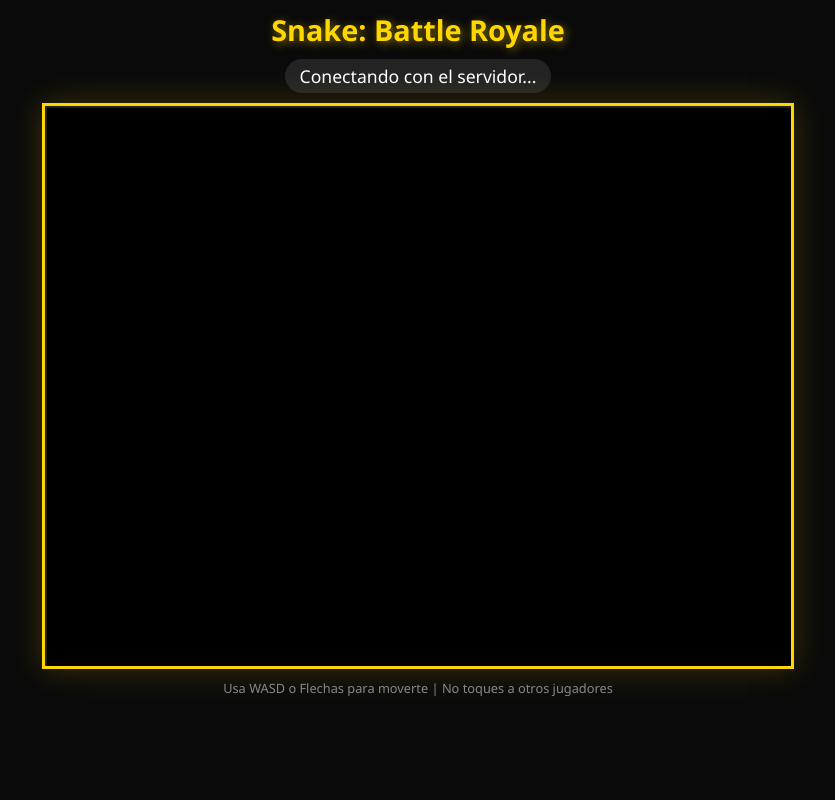
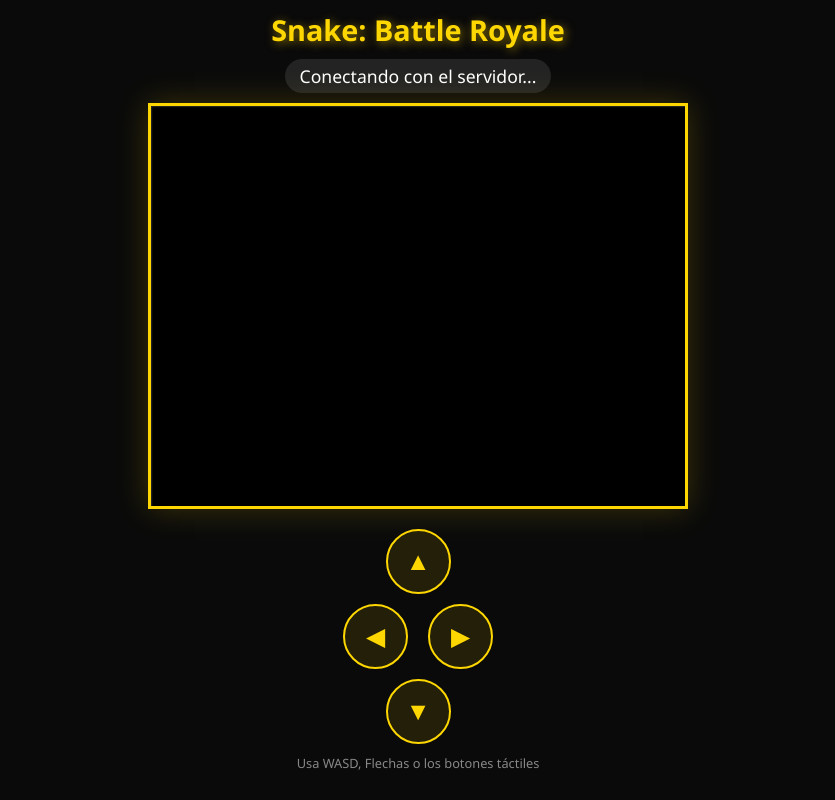
Before and after one commit to ern3sto1414-sys/Snake-MultiPlayer, a website: page public/index.html in a window 1280 px wide. Shown: the whole page, without its empty margins (222-1057 px from the left). Drawn offline with nearby package versions, Linux system fonts and the light colour scheme; no server answers.

Commit message:
Update index.html

```diff
--- a/public/index.html
+++ b/public/index.html
@@ -2,7 +2,7 @@
 <html lang="es">
 <head>
     <meta charset="UTF-8">
-    <meta name="viewport" content="width=device-width, initial-scale=1.0">
+    <meta name="viewport" content="width=device-width, initial-scale=1.0, maximum-scale=1.0, user-scalable=no">
     <title>Snake Multiplayer - Ernesto Josiah</title>
     <style>
         body {
@@ -11,7 +11,8 @@
             text-align: center;
             font-family: 'Segoe UI', Tahoma, Geneva, Verdana, sans-serif;
             margin: 0;
-            overflow: hidden; /* Para que no salgan barras de scroll */
+            overflow: hidden;
+            touch-action: none; /* Evita que el cel se mueva al jugar */
         }
         h1 {
             margin: 10px 0;
@@ -33,9 +34,44 @@
             box-shadow: 0 0 30px rgba(255, 215, 0, 0.2);
             display: block;
             margin: 0 auto;
-            max-width: 95vw; /* Se ajusta al ancho de tu PC */
-            max-height: 70vh; /* Se ajusta al alto para dejar espacio al título */
+            max-width: 95vw;
+            max-height: 50vh; /* Bajamos un poco el alto para que quepan los botones */
         }
+
+        /* --- ESTILOS DE CONTROLES TÁCTILES --- */
+        #mobile-controls {
+            display: flex;
+            flex-direction: column;
+            align-items: center;
+            justify-content: center;
+            margin-top: 20px;
+            gap: 10px;
+            user-select: none;
+        }
+        .row { display: flex; gap: 20px; }
+        .btn {
+            width: 65px;
+            height: 65px;
+            background: rgba(255, 215, 0, 0.1);
+            border: 2px solid gold;
+            border-radius: 50%;
+            color: gold;
+            font-size: 25px;
+            display: flex;
+            justify-content: center;
+            align-items: center;
+            touch-action: manipulation;
+        }
+        .btn:active {
+            background: gold;
+            color: black;
+        }
+
+        /* Ocultar botones en PC (Dell Studio) */
+        @media (pointer: fine) {
+            #mobile-controls { display: none; }
+        }
+
         .controls-hint {
             margin-top: 10px;
             font-size: 0.8em;
@@ -49,9 +85,45 @@
 
     <canvas id="gameCanvas" width="800" height="600"></canvas>
 
-    <div class="controls-hint">Usa WASD o Flechas para moverte | No toques a otros jugadores</div>
+    <div id="mobile-controls">
+        <div class="row">
+            <button class="btn" id="btn-up">▲</button>
+        </div>
+        <div class="row">
+            <button class="btn" id="btn-left">◀</button>
+            <button class="btn" id="btn-right">▶</button>
+        </div>
+        <div class="row">
+            <button class="btn" id="btn-down">▼</button>
+        </div>
+    </div>
+
+    <div class="controls-hint">Usa WASD, Flechas o los botones táctiles</div>
 
     <script src="/socket.io/socket.io.js"></script>
     <script src="snake.js"></script>
+
+    <script>
+        // Conexión para los botones móviles
+        // Usamos un intervalo pequeño para asegurar que socket.io ya cargó
+        const interval = setInterval(() => {
+            if (typeof socket !== 'undefined') {
+                const setupBtn = (id, dir) => {
+                    const btn = document.getElementById(id);
+                    btn.addEventListener('touchstart', (e) => {
+                        e.preventDefault();
+                        socket.emit('direction', dir);
+                    });
+                };
+
+                setupBtn('btn-up', 'UP');
+                setupBtn('btn-down', 'DOWN');
+                setupBtn('btn-left', 'LEFT');
+                setupBtn('btn-right', 'RIGHT');
+
+                clearInterval(interval);
+            }
+        }, 500);
+    </script>
 </body>
 </html>
```
